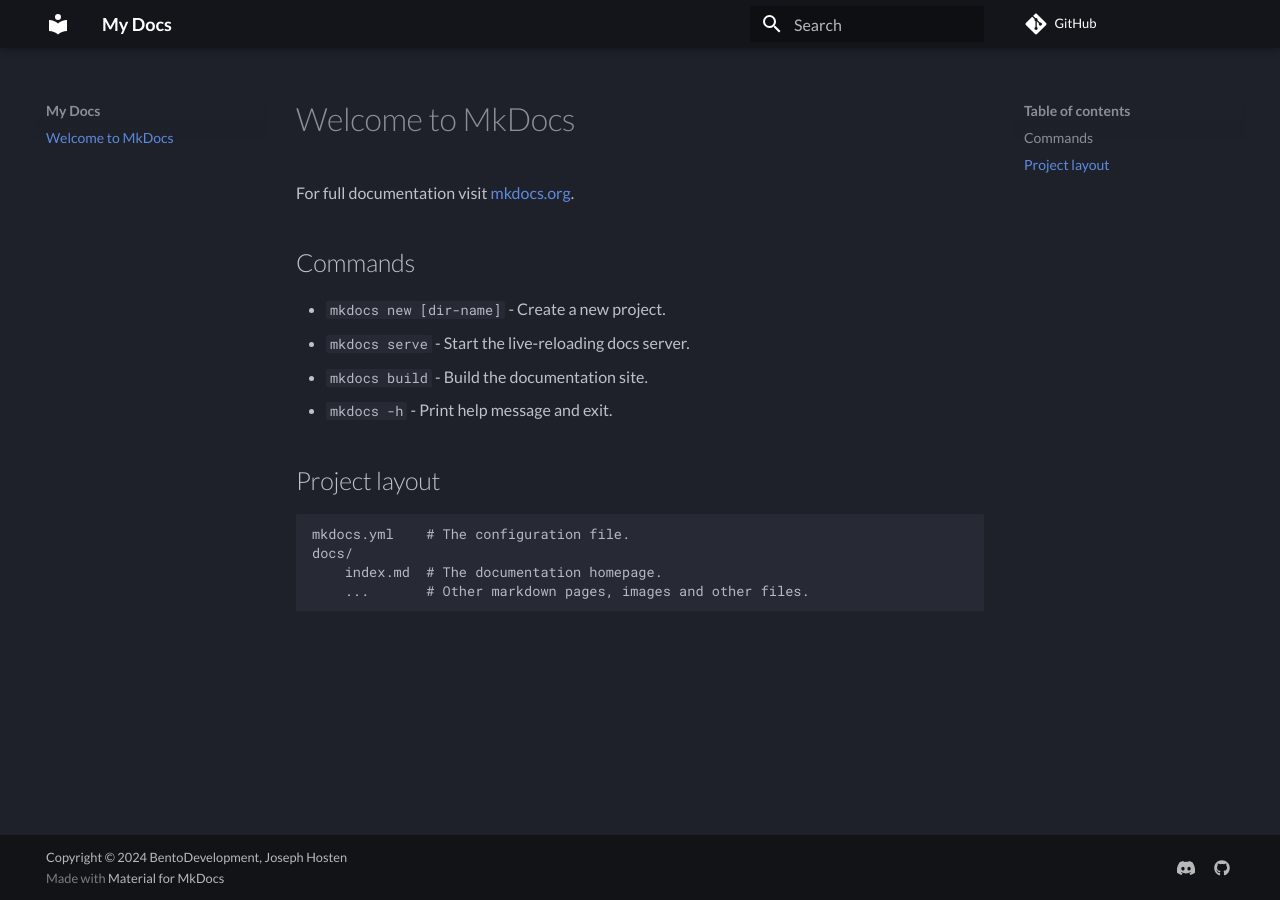
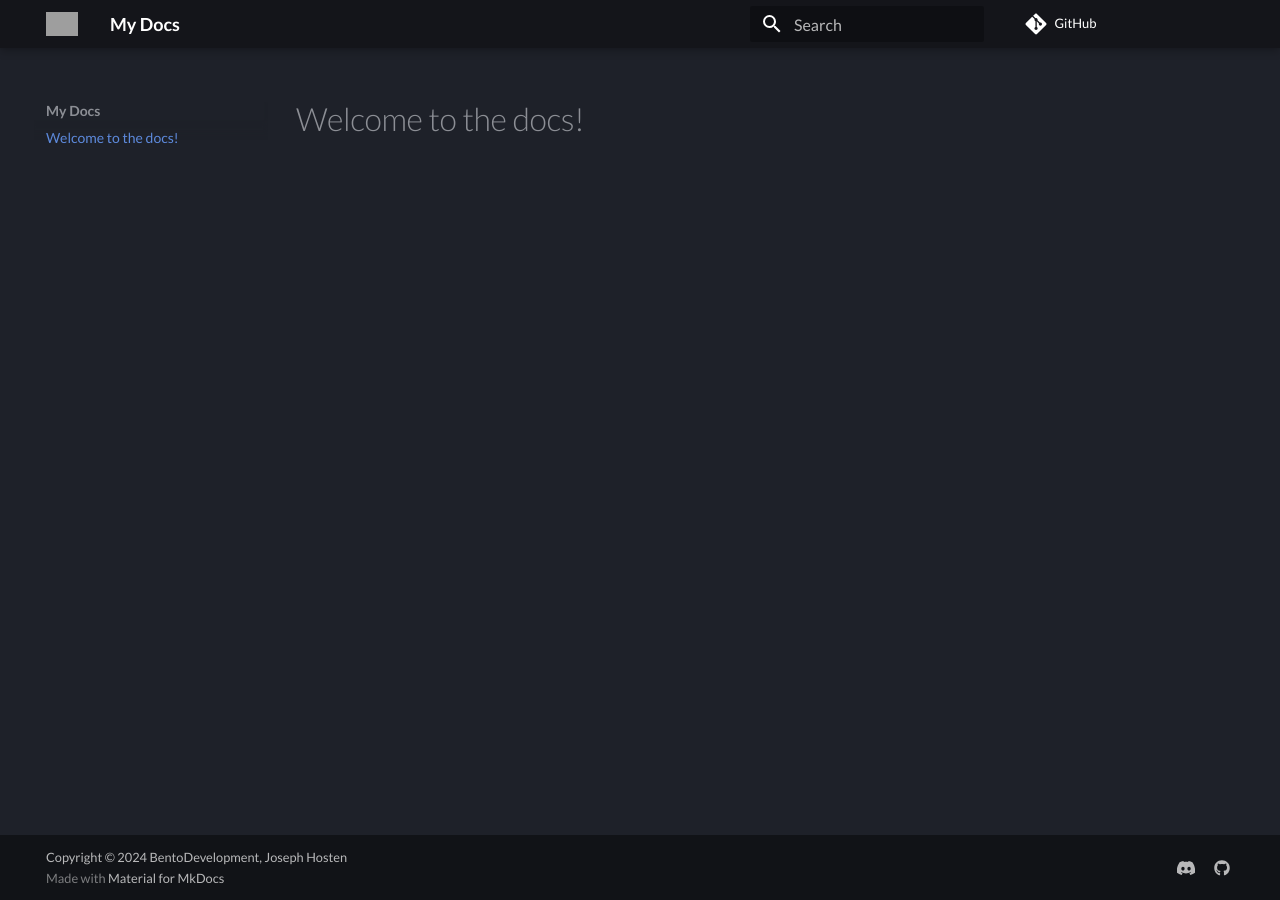
Before and after one commit to BentoDevelopment/docs, an MkDocs documentation site: the page built from docs/index.md, in a window 1280 px wide. Built offline with MkDocs 1.6.1 and Material for MkDocs 9.7.7, drawn with Linux system fonts in a browser that asks for light colours; comment, search, counter and statistics services are not loaded; grey boxes are pictures that could not be loaded.

Commit message:
add more settings

```diff
--- a/docs/index.md
+++ b/docs/index.md
@@ -1,17 +1 @@
-# Welcome to MkDocs
-
-For full documentation visit [mkdocs.org](https://www.mkdocs.org).
-
-## Commands
-
-* `mkdocs new [dir-name]` - Create a new project.
-* `mkdocs serve` - Start the live-reloading docs server.
-* `mkdocs build` - Build the documentation site.
-* `mkdocs -h` - Print help message and exit.
-
-## Project layout
-
-    mkdocs.yml    # The configuration file.
-    docs/
-        index.md  # The documentation homepage.
-        ...       # Other markdown pages, images and other files.
+# Welcome to the docs!
--- a/mkdocs.yml
+++ b/mkdocs.yml
@@ -7,6 +7,11 @@
     scheme: slate
     primary: black
     accent: indigo
+  logo: assets/logo-v6.png
+  favicon: assets/logo-v6.png
+  icon:
+    previous: fontawesome/solid/angle-left
+    next: fontawesome/solid/angle-right
 
   font:
     text: Lato
```
